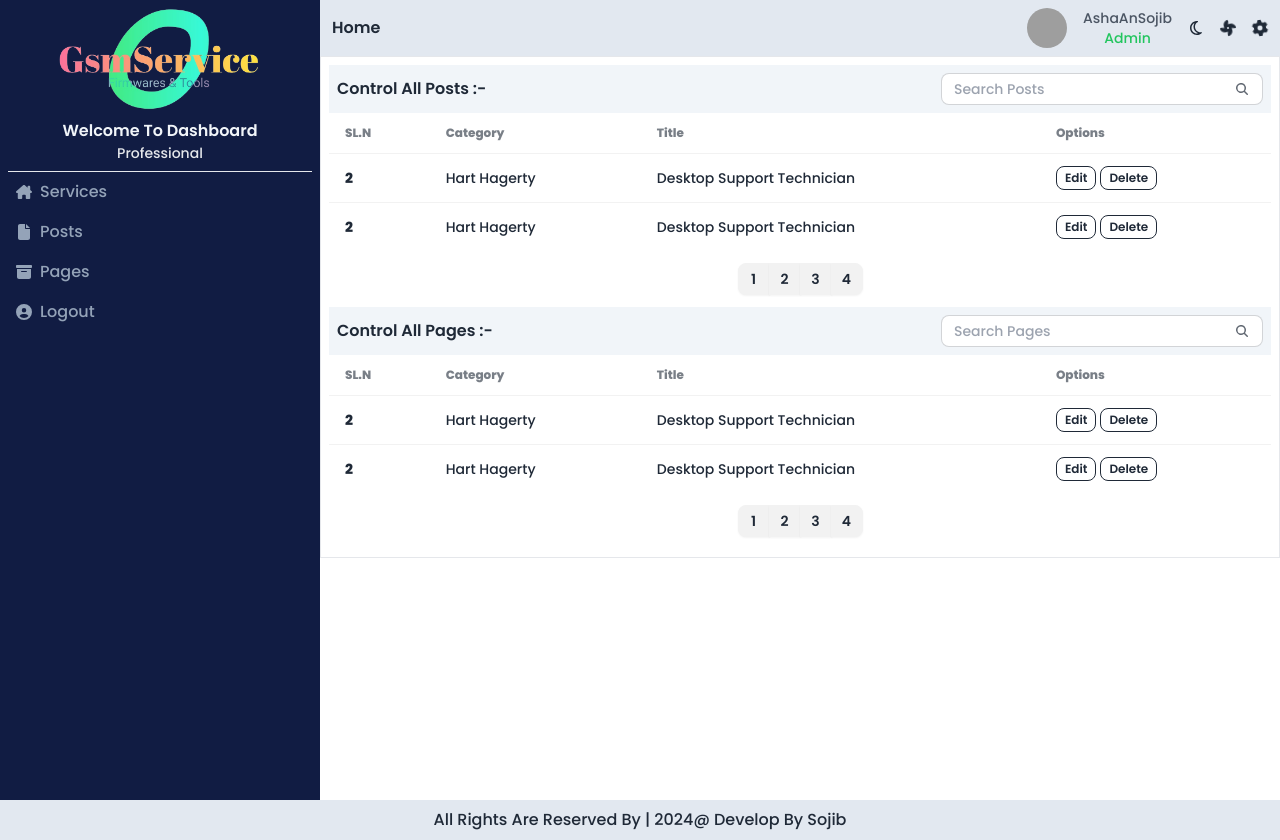
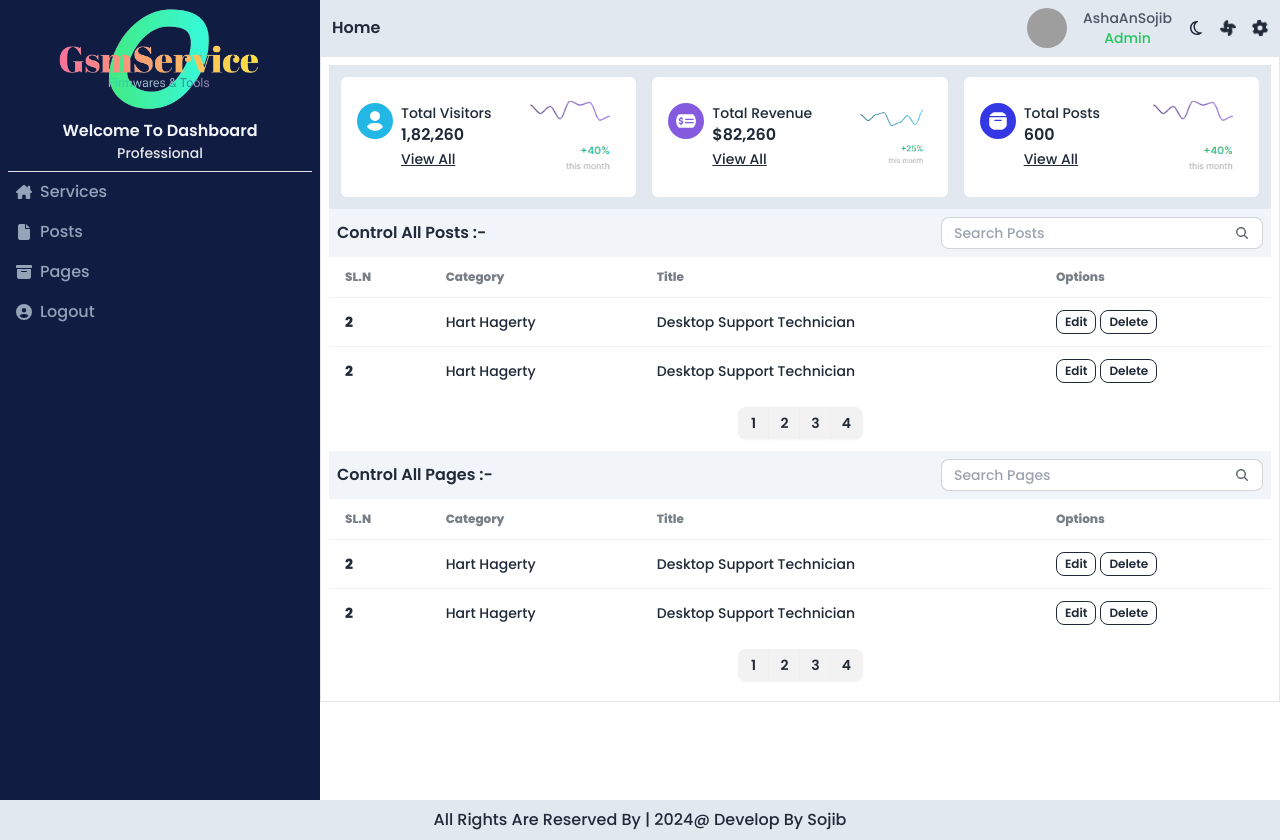
Before and after one commit to ashaansojib/paid-gsm-service, a React (Vite) app: page /admin in a window 1280 px wide. Built offline with nearby package versions, Linux system fonts and the light colour scheme; grey boxes are pictures that could not be loaded.

Commit message:
admin cards

```diff
--- a/src/layout/Dashboard.jsx
+++ b/src/layout/Dashboard.jsx
@@ -7,6 +7,7 @@ import { FaBars } from 'react-icons/fa6';
 import swal from 'sweetalert';
 import ViewPages from '../pages/dashboard/ViewPages';
 import ViewPosts from '../pages/dashboard/ViewPosts';
+import UsersCharts from '../pages/dashboard/UsersCharts';
 
 const Dashboard = () => {
     const [showAside, setShowAside] = useState(true);
@@ -45,6 +46,7 @@ const Dashboard = () => {
                         {
                             location.pathname == '/admin' ?
                                 <>
+                                    <UsersCharts />
                                     <ViewPosts handleDelatePost={handleDelatePost} />
                                     <ViewPages handleDelatePost={handleDelatePost} />
                                 </>
--- /dev/null
+++ b/src/pages/dashboard/UsersCharts.jsx
@@ -0,0 +1,45 @@
+import React from "react";
+import { FaBoxArchive, FaMoneyCheckDollar, FaUser } from "react-icons/fa6";
+import { Link } from "react-router-dom";
+
+const UsersCharts = () => {
+  return (
+    <div className="grid md:grid-cols-3 grid-cols-1 gap-4 justify-between p-3 bg-slate-200">
+      <div className="flex justify-between items-center gap-2 p-4 rounded-md bg-white">
+        <div className="flex gap-2">
+          <FaUser className="p-2 text-4xl bg-[#23B7E5] rounded-full text-white" />
+          <div>
+            <p className="text-sm">Total Visitors</p>
+            <p className="font-semibold">1,82,260</p>
+            <Link className="underline text-sm">View All</Link>
+          </div>
+        </div>
+        <img className="w-[100px]" src="/admin1.PNG" alt="" />
+      </div>
+      <div className="flex justify-between items-center gap-2 p-4 rounded-md bg-white">
+        <div className="flex gap-2">
+          <FaMoneyCheckDollar className="p-2 text-4xl bg-[#845ADF] rounded-full text-white" />
+          <div>
+            <p className="text-sm">Total Revenue</p>
+            <p className="font-semibold">$82,260</p>
+            <Link className="underline text-sm">View All</Link>
+          </div>
+        </div>
+        <img className="w-[100px]" src="/admin2.PNG" alt="" />
+      </div>
+      <div className="flex justify-between items-center gap-2 p-4 rounded-md bg-white">
+        <div className="flex gap-2">
+          <FaBoxArchive className="p-2 text-4xl bg-[#3437e4] rounded-full text-white" />
+          <div>
+            <p className="text-sm">Total Posts</p>
+            <p className="font-semibold">600</p>
+            <Link className="underline text-sm">View All</Link>
+          </div>
+        </div>
+        <img className="w-[100px]" src="/admin1.PNG" alt="" />
+      </div>
+    </div>
+  );
+};
+
+export default UsersCharts;
```
Also changed, not shown: public/admin1.PNG (added), public/admin2.PNG (added).
